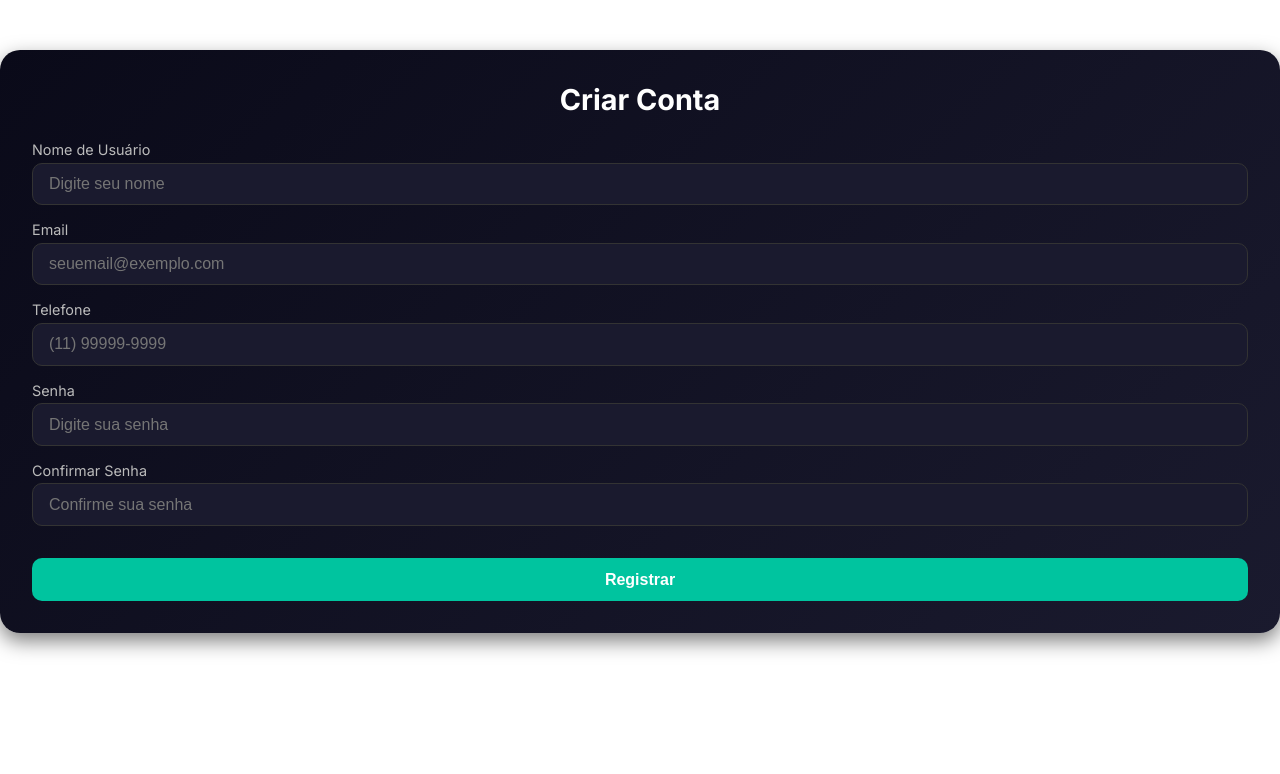
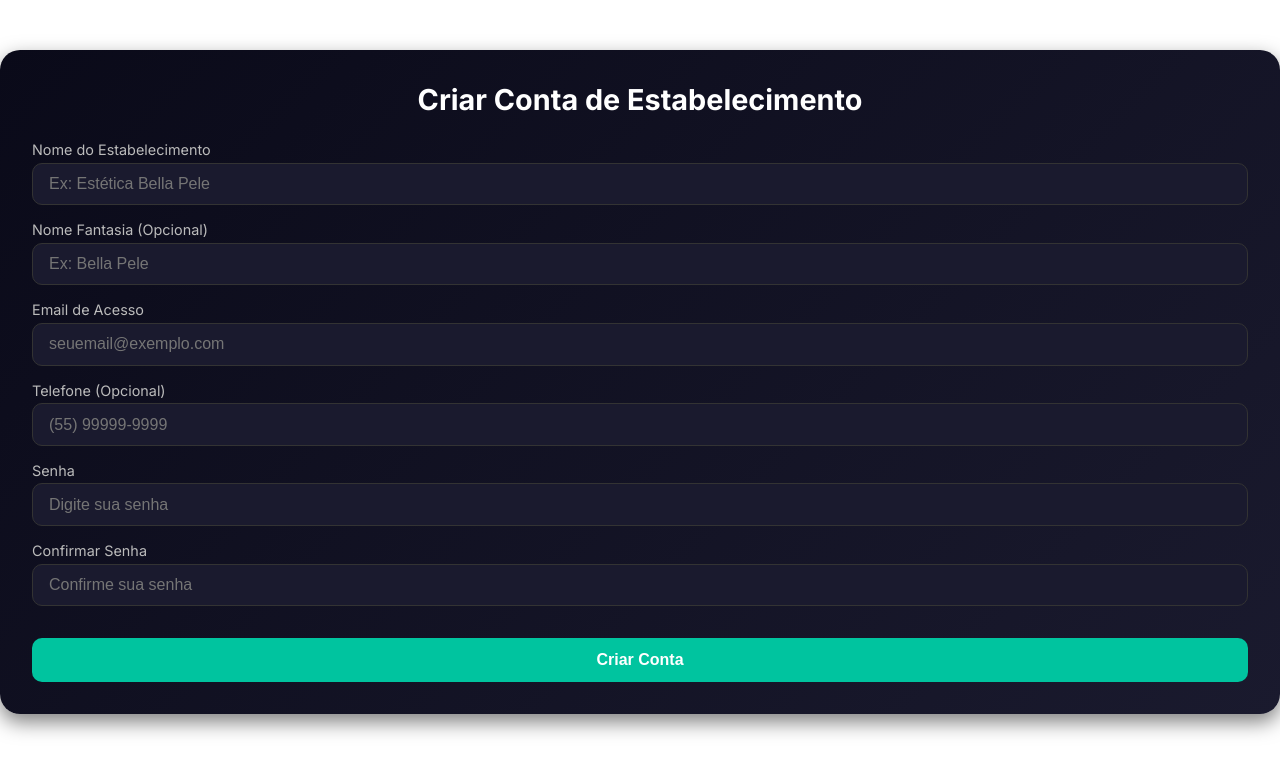
Before and after one commit to Marinamorais/AgendaPro-Front, a Next.js app: page /components/RegisterComponent in a window 1280 px wide. Shown: the top 774 px of the page. Built offline with nearby package versions, Linux system fonts and the light colour scheme; no server answers.

Commit message:
Add BemVindoPage component to display establishment name from localStorage; refactor LoginComponent and RegisterComponent for improved API integration and user experience

```diff
--- a/app/components/RegisterComponent/page.jsx
+++ b/app/components/RegisterComponent/page.jsx
@@ -1,36 +1,83 @@
-"use client"
-import React, { useState } from "react"
-import { motion } from "framer-motion"
-import styles from "./RegisterComponent.module.css"
+"use client";
+import React, { useState } from "react";
+import { motion } from "framer-motion";
+import { useRouter } from "next/navigation"; // 1. Importa o useRouter para redirecionamento
+import styles from "./RegisterComponent.module.css";
+
+// Busca a URL da API do arquivo .env
+const apiUrl = process.env.NEXT_PUBLIC_API_URL;
 
 const RegisterComponent = () => {
+  const router = useRouter(); // Inicializa o roteador
+
+  // 2. Alinha o estado do formulário com os campos esperados pela API
   const [formData, setFormData] = useState({
-    username: "",
+    name: "",          // 'name' em vez de 'username'
+    trade_name: "",    // Adiciona o nome fantasia
     email: "",
-    telephone: "",
+    phone: "",         // Renomeado de 'telephone' para 'phone'
+    plan: "premium",   // Define um plano padrão
     password: "",
     confirmPassword: "",
-  })
+  });
 
-  const [error, setError] = useState("")
+  const [error, setError] = useState("");
+  const [loading, setLoading] = useState(false);
 
-  const handleSubmit = (e) => {
-    e.preventDefault()
+  // 3. Cria uma única função 'handleChange' para todos os inputs
+  const handleChange = (e) => {
+    const { id, value } = e.target;
+    setFormData((prevData) => ({
+      ...prevData,
+      [id]: value,
+    }));
+  };
 
-    // Validação básica
-    if (!formData.username || !formData.email || !formData.password || !formData.confirmPassword) {
-      setError("Preencha todos os campos!")
-      return
-    }
+  // 4. Implementa a lógica de submissão para a API
+  const handleSubmit = async (e) => {
+    e.preventDefault();
+    setLoading(true);
+    setError("");
+
     if (formData.password !== formData.confirmPassword) {
-      setError("As senhas não coincidem!")
-      return
+      setError("As senhas não coincidem!");
+      setLoading(false);
+      return;
     }
 
-    setError("")
-    console.log("Registrado com sucesso:", formData)
-    // Aqui você pode enviar para sua API ou Firebase
-  }
+    try {
+      const response = await fetch(`${apiUrl}/establishments`, {
+        method: 'POST',
+        headers: {
+          'Content-Type': 'application/json',
+        },
+        // Envia apenas os dados que a API espera, sem o 'confirmPassword'
+        body: JSON.stringify({
+          name: formData.name,
+          trade_name: formData.trade_name,
+          email: formData.email,
+          phone: formData.phone,
+          plan: formData.plan,
+          password: formData.password,
+        }),
+      });
+
+      const data = await response.json();
+
+      if (!response.ok) {
+        throw new Error(data.message || "Falha ao registrar.");
+      }
+
+      // 5. Sucesso! Redireciona o usuário para a página de login.
+      alert("Registro realizado com sucesso! Você será redirecionado para o login.");
+      router.push('/'); // Assumindo que a rota '/' é a de login
+
+    } catch (err) {
+      setError(err.message);
+    } finally {
+      setLoading(false);
+    }
+  };
 
   return (
     <motion.div
@@ -39,39 +86,53 @@ const RegisterComponent = () => {
       transition={{ duration: 0.5 }}
       className={styles.container}
     >
-      <h2 className={styles.title}>Criar Conta</h2>
+      <h2 className={styles.title}>Criar Conta de Estabelecimento</h2>
 
       <form className={styles.form} onSubmit={handleSubmit}>
+        {/* Inputs atualizados para usar 'handleChange' e os novos 'id's */}
         <div className={styles.inputGroup}>
-          <label htmlFor="username">Nome de Usuário</label>
+          <label htmlFor="name">Nome do Estabelecimento</label>
           <input
             type="text"
-            id="username"
-            placeholder="Digite seu nome"
-            value={formData.username}
-            onChange={(e) => setFormData({ ...formData, username: e.target.value })}
+            id="name"
+            placeholder="Ex: Estética Bella Pele"
+            value={formData.name}
+            onChange={handleChange}
+            required
           />
         </div>
 
         <div className={styles.inputGroup}>
-          <label htmlFor="email">Email</label>
+          <label htmlFor="trade_name">Nome Fantasia (Opcional)</label>
+          <input
+            type="text"
+            id="trade_name"
+            placeholder="Ex: Bella Pele"
+            value={formData.trade_name}
+            onChange={handleChange}
+          />
+        </div>
+
+        <div className={styles.inputGroup}>
+          <label htmlFor="email">Email de Acesso</label>
           <input
             type="email"
             id="email"
             placeholder="seuemail@exemplo.com"
             value={formData.email}
-            onChange={(e) => setFormData({ ...formData, email: e.target.value })}
+            onChange={handleChange}
+            required
           />
         </div>
 
         <div className={styles.inputGroup}>
-          <label htmlFor="telephone">Telefone</label>
+          <label htmlFor="phone">Telefone (Opcional)</label>
           <input
             type="tel"
-            id="telephone"
-            placeholder="(11) 99999-9999"
-            value={formData.telephone}
-            onChange={(e) => setFormData({ ...formData, telephone: e.target.value })}
+            id="phone"
+            placeholder="(55) 99999-9999"
+            value={formData.phone}
+            onChange={handleChange}
           />
         </div>
 
@@ -82,7 +143,8 @@ const RegisterComponent = () => {
             id="password"
             placeholder="Digite sua senha"
             value={formData.password}
-            onChange={(e) => setFormData({ ...formData, password: e.target.value })}
+            onChange={handleChange}
+            required
           />
         </div>
 
@@ -93,7 +155,8 @@ const RegisterComponent = () => {
             id="confirmPassword"
             placeholder="Confirme sua senha"
             value={formData.confirmPassword}
-            onChange={(e) => setFormData({ ...formData, confirmPassword: e.target.value })}
+            onChange={handleChange}
+            required
           />
         </div>
 
@@ -104,12 +167,13 @@ const RegisterComponent = () => {
           className={styles.submitButton}
           whileHover={{ scale: 1.05 }}
           whileTap={{ scale: 0.95 }}
+          disabled={loading}
         >
-          Registrar
+          {loading ? "Registrando..." : "Criar Conta"}
         </motion.button>
       </form>
     </motion.div>
-  )
-}
+  );
+};
 
-export default RegisterComponent
+export default RegisterComponent;
```
Also changed, not shown: app/Bemvindo/[id]/page.js (added, +27 -0 lines), app/components/LoginComponent/page.jsx (+16 -14 lines), service/api.js (+27 -7 lines).
